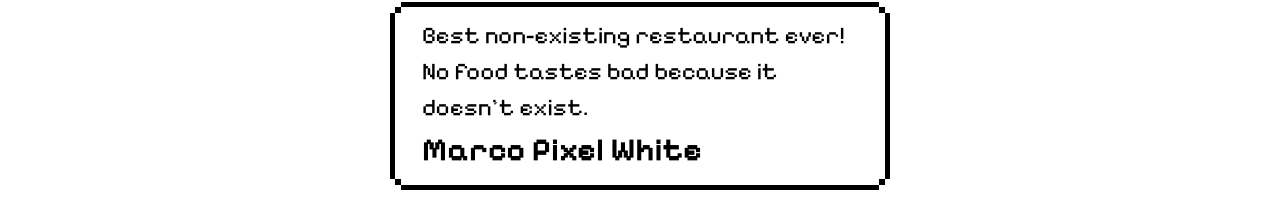
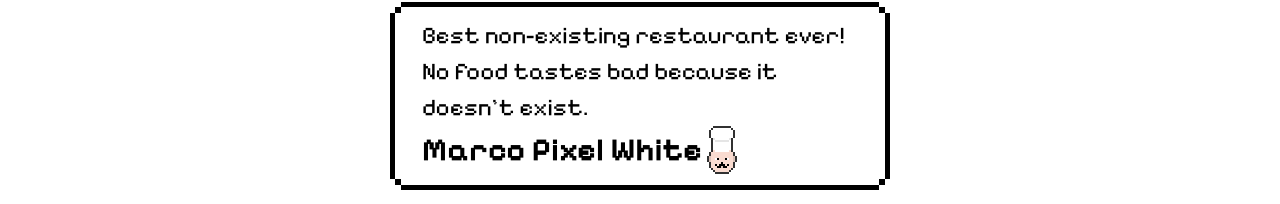
Before and after one commit to Sseik/restaurant-page, a website built with webpack: page src/template.html in a window 1280 px wide. Shown: the part 216-420 px from the top of the page. Built offline with nearby package versions, Linux system fonts and the light colour scheme.

Commit message:
Add image next to chef's name

```diff
--- a/src/modules/home.css
+++ b/src/modules/home.css
@@ -1,5 +1,13 @@
 .author {
   font-weight: 700;
+  display: flex;
+  align-items: center;
+  gap: 5px;
+  img {
+    flex-shrink: 0;
+    height: 48px;
+    width: auto;
+  }
 }
 
 .review {
--- a/src/modules/home.js
+++ b/src/modules/home.js
@@ -1,5 +1,6 @@
 import "./home.css";
 import { createCard, createWithClasses } from "./helper";
+import chefHeadPNG from "../assets/images/ChefHead.png";
 
 const review = `
   Best non-existing restaurant ever! No food tastes bad because it doesn't exist.
@@ -22,6 +23,9 @@ export default function () {
   const reviewCard = createCard();
   const reviewDiv = createWithClasses("div", review, "review");
   const authorDiv = createWithClasses("div", reviewAuthor, "author");
+  const chefHeadImage = document.createElement("img");
+  chefHeadImage.src = chefHeadPNG;
+  authorDiv.appendChild(chefHeadImage);
   reviewCard.append(reviewDiv, authorDiv);
 
   const scheduleCard = createCard();
```
